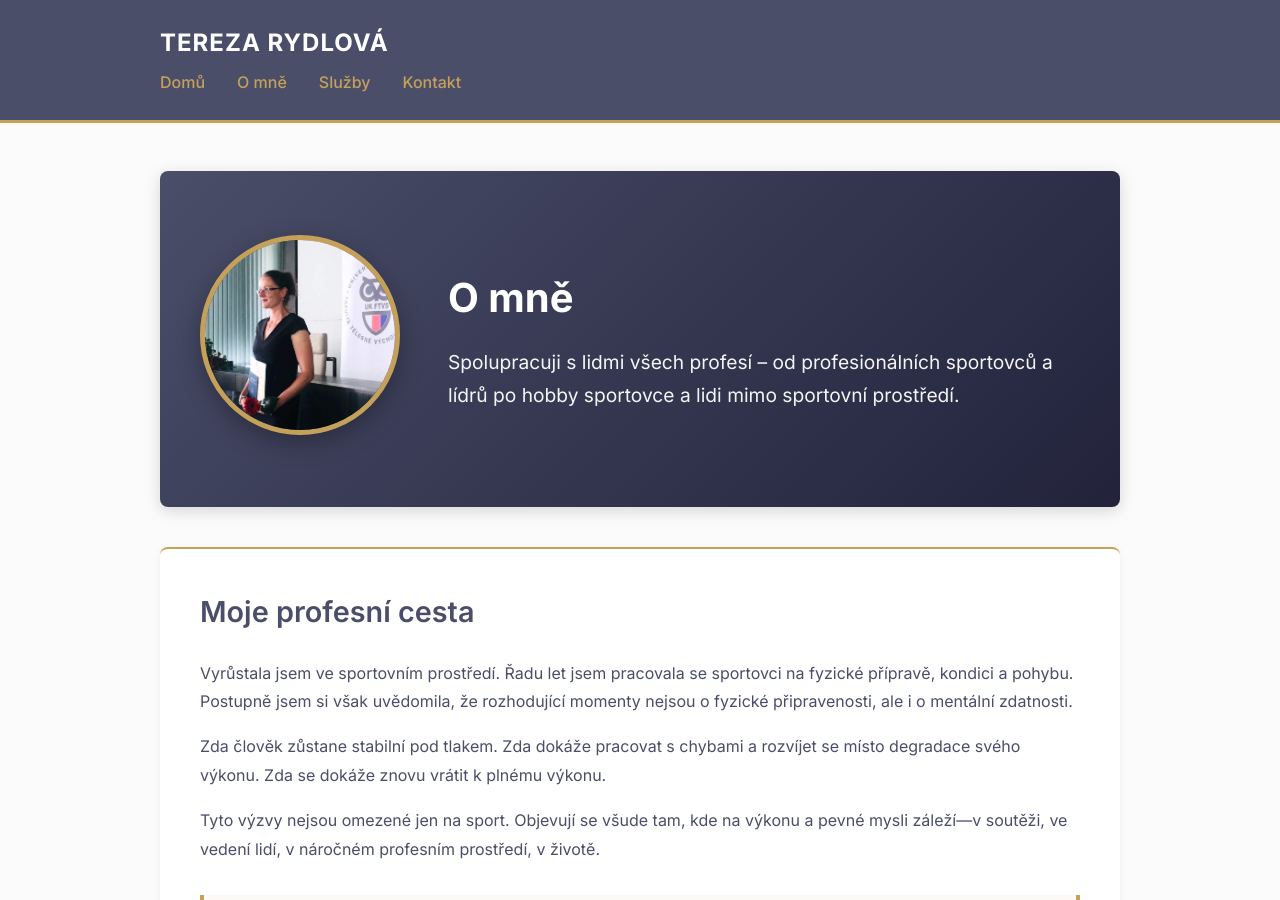
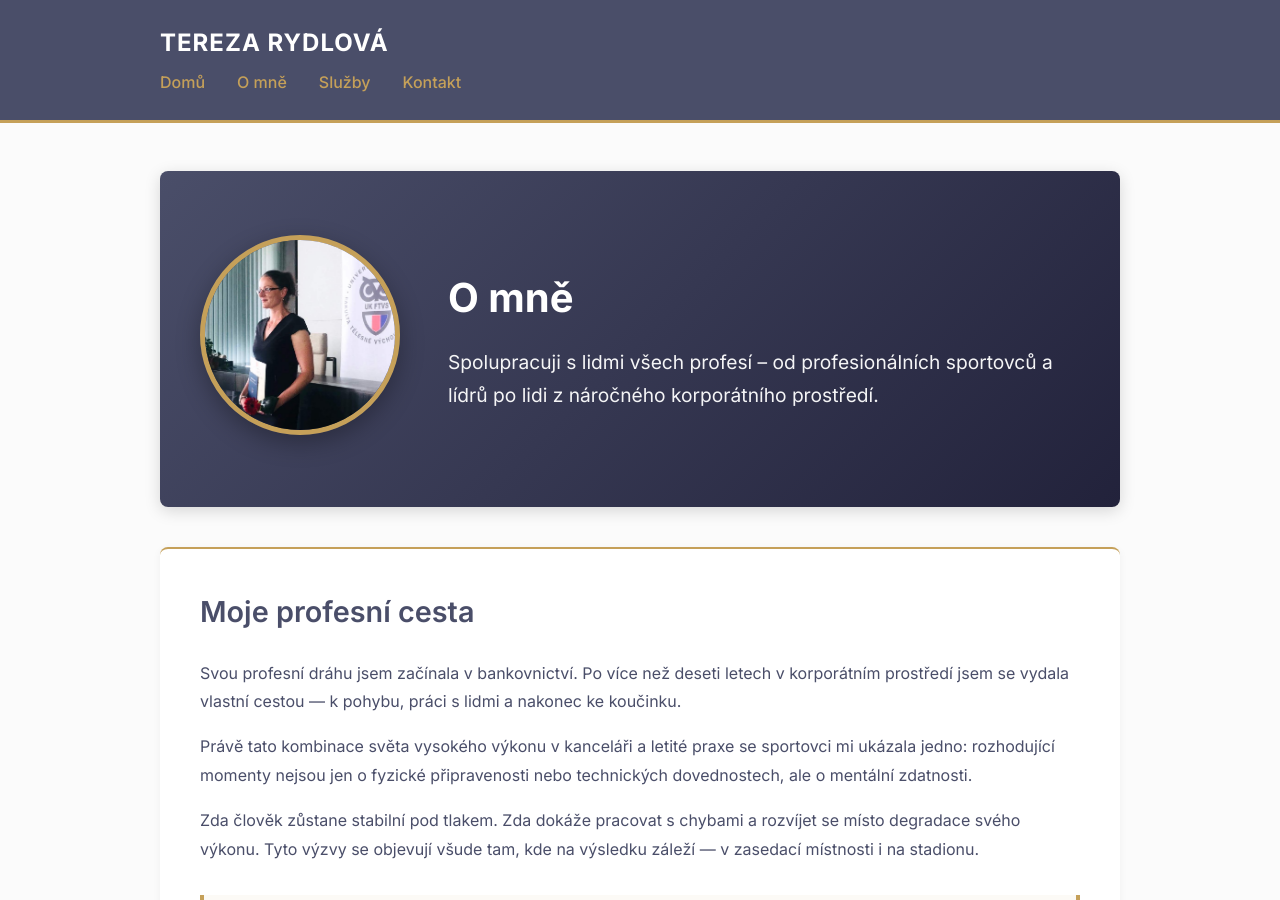
Before and after one commit to westleyovercash/tereza-rydlova, a Jekyll site: the page built from omne.md, in a window 1280 px wide and 900 px high. Built offline with Jekyll 4.4.1, drawn with Linux system fonts in a browser that asks for light colours.

Commit message:
Update omne.md
Updated bio: Moje profesni cesta

```diff
--- a/omne.md
+++ b/omne.md
@@ -9,17 +9,17 @@ title: O mně
     </div>
     <div class="about-hero-text">
       <h1>O mně</h1>
-      <p class="intro-text">Spolupracuji s lidmi všech profesí – od profesionálních sportovců a lídrů po hobby sportovce a lidi mimo sportovní prostředí.</p>
+      <p class="intro-text">Spolupracuji s lidmi všech profesí – od profesionálních sportovců a lídrů po lidi z náročného korporátního prostředí.</p>
     </div>
   </div>
 </section>
 <section class="content-section">
   <h2>Moje profesní cesta</h2>
-  <p>Vyrůstala jsem ve sportovním prostředí. Řadu let jsem pracovala se sportovci na fyzické přípravě, kondici a pohybu. Postupně jsem si však uvědomila, že rozhodující momenty nejsou o fyzické připravenosti, ale i o mentální zdatnosti.</p>
+  <p>Svou profesní dráhu jsem začínala v bankovnictví. Po více než deseti letech v korporátním prostředí jsem se vydala vlastní cestou — k pohybu, práci s lidmi a nakonec ke koučinku.</p>
 
-  <p>Zda člověk zůstane stabilní pod tlakem. Zda dokáže pracovat s chybami a rozvíjet se místo degradace svého výkonu. Zda se dokáže znovu vrátit k plnému výkonu.</p>
+  <p>Právě tato kombinace světa vysokého výkonu v kanceláři a letité praxe se sportovci mi ukázala jedno: rozhodující momenty nejsou jen o fyzické připravenosti nebo technických dovednostech, ale o mentální zdatnosti.</p>
 
-  <p>Tyto výzvy nejsou omezené jen na sport. Objevují se všude tam, kde na výkonu a pevné mysli záleží—v soutěži, ve vedení lidí, v náročném profesním prostředí, v životě.</p>
+  <p>Zda člověk zůstane stabilní pod tlakem. Zda dokáže pracovat s chybami a rozvíjet se místo degradace svého výkonu. Tyto výzvy se objevují všude tam, kde na výsledku záleží — v zasedací místnosti i na stadionu.</p>
 
   <p class="pullquote">Mentální příprava nenahradila technické dovednosti. Doplnila je.</p>
 
```
